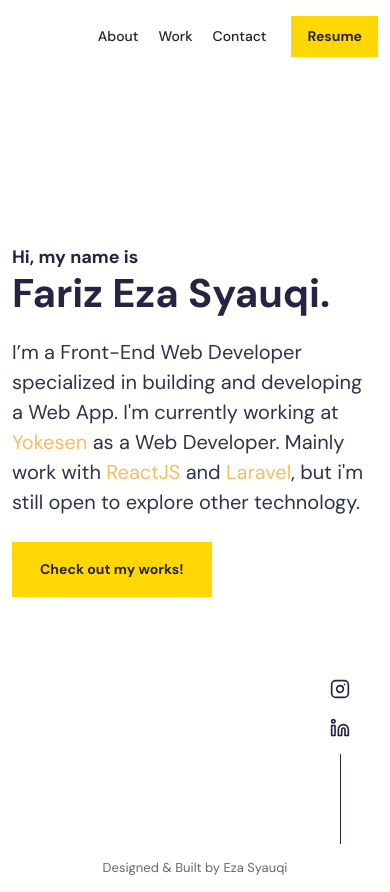
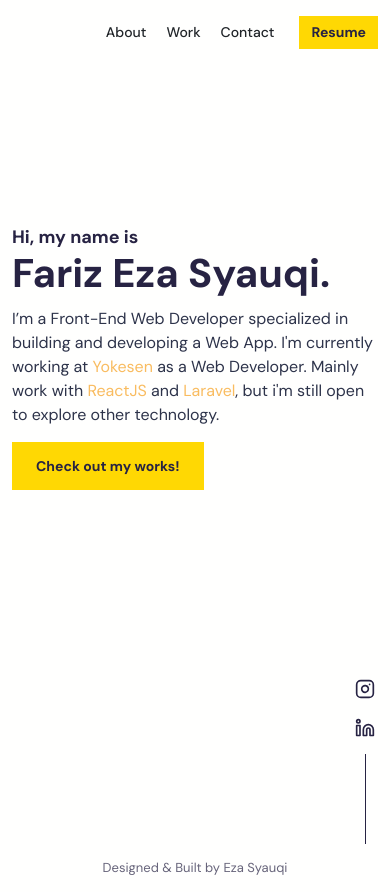
Before and after one commit to fazaqi/web-portfolio, a React (Create React App) app: page / in a window 390 px wide. Built offline with nearby package versions, Linux system fonts and the light colour scheme.

Commit message:
fix responsive on hero

```diff
--- a/src/App.css
+++ b/src/App.css
@@ -55,3 +55,20 @@
   max-width: 700px;
   margin-bottom: 25px;
 }
+
+@media screen and (max-width: 450px) {
+  .hero__wrapper {
+    padding-bottom: 15vh;
+  }
+  .header__wrapper button {
+    padding: 0.5rem 0.75rem;
+  }
+  .hero__wrapper .big__heading {
+    margin-bottom: 10px;
+  }
+  .hero__wrapper p {
+    font-size: 16px;
+    max-width: 700px;
+    margin-bottom: 15px;
+  }
+}
--- a/src/index.css
+++ b/src/index.css
@@ -45,7 +45,7 @@ p {
 button {
   background-color: #ffd803;
   color: #272343;
-  padding: 1.2rem 1.75rem;
+  padding: 1.25rem 1.75rem;
   border: transparent;
 
   font-weight: 600;
@@ -120,3 +120,13 @@ section {
   margin: 0px auto;
   background-color: #272343;
 }
+
+@media screen and (max-width: 450px) {
+  button {
+    padding: 1rem 1.5rem;
+  }
+  .socials {
+    width: 30px;
+    right: 10px;
+  }
+}
```
